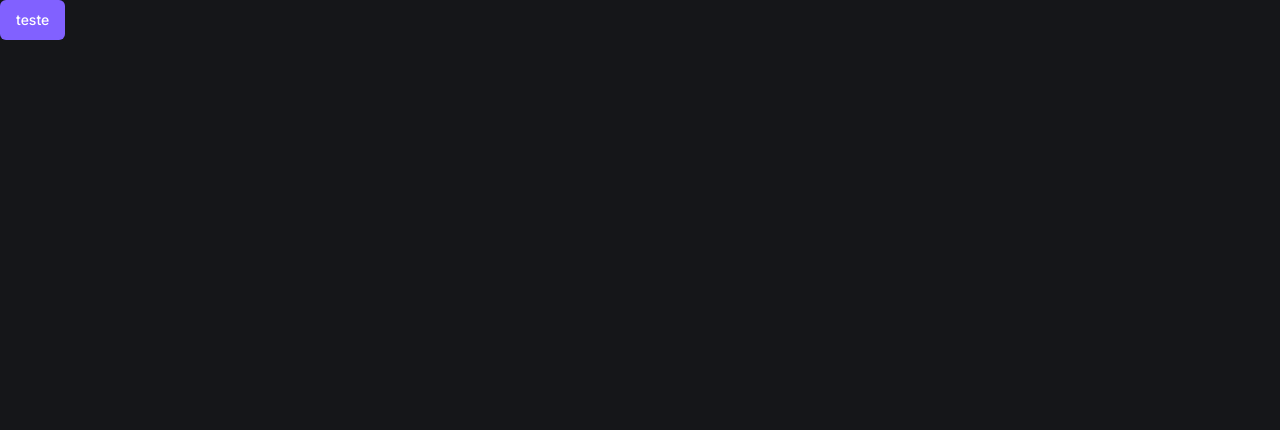
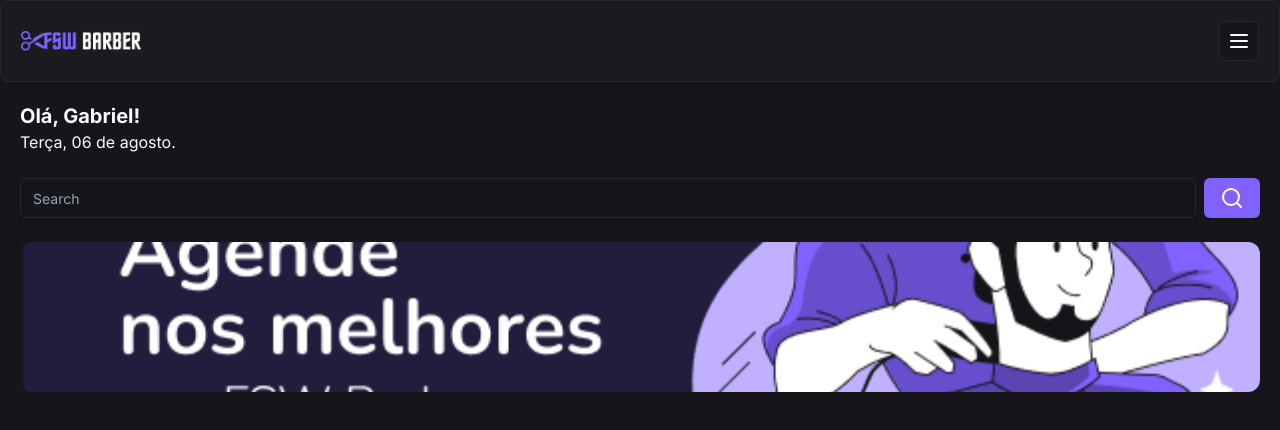
Before and after one commit to DamascenoDev/fsw-barber, a Next.js app: page / in a window 1280 px wide. Shown: the top 430 px of the page. Built offline with nearby package versions, Linux system fonts and the light colour scheme.

Commit message:
feat: add header components and banner

```diff
--- /dev/null
+++ b/app/_components/header.tsx
@@ -0,0 +1,19 @@
+import Image from "next/image"
+import { Card, CardContent } from "./ui/card"
+import { Button } from "./ui/button"
+import { MenuIcon } from "lucide-react"
+
+const Header = () => {
+  return (
+    <Card>
+      <CardContent className="flex flex-row items-center justify-between p-5">
+        <Image alt="LFSW Barber" src="/logo.png" height={18} width={120} />
+        <Button size="icon" variant="outline">
+          <MenuIcon />
+        </Button>
+      </CardContent>
+    </Card>
+  )
+}
+
+export default Header
--- /dev/null
+++ b/app/_components/ui/card.tsx
@@ -0,0 +1,79 @@
+import * as React from "react"
+
+import { cn } from "@/app/_lib/utils"
+
+const Card = React.forwardRef<
+  HTMLDivElement,
+  React.HTMLAttributes<HTMLDivElement>
+>(({ className, ...props }, ref) => (
+  <div
+    ref={ref}
+    className={cn(
+      "rounded-lg border bg-card text-card-foreground shadow-sm",
+      className,
+    )}
+    {...props}
+  />
+))
+Card.displayName = "Card"
+
+const CardHeader = React.forwardRef<
+  HTMLDivElement,
+  React.HTMLAttributes<HTMLDivElement>
+>(({ className, ...props }, ref) => (
+  <div
+    ref={ref}
+    className={cn("flex flex-col space-y-1.5 p-6", className)}
+    {...props}
+  />
+))
+CardHeader.displayName = "CardHeader"
+
+const CardTitle = React.forwardRef<
+  HTMLParagraphElement,
+  React.HTMLAttributes<HTMLHeadingElement>
+>(({ className, ...props }, ref) => (
+  <h3
+    ref={ref}
+    className={cn(
+      "text-2xl font-semibold leading-none tracking-tight",
+      className,
+    )}
+    {...props}
+  />
+))
+CardTitle.displayName = "CardTitle"
+
+const CardDescription = React.forwardRef<
+  HTMLParagraphElement,
+  React.HTMLAttributes<HTMLParagraphElement>
+>(({ className, ...props }, ref) => (
+  <p
+    ref={ref}
+    className={cn("text-sm text-muted-foreground", className)}
+    {...props}
+  />
+))
+CardDescription.displayName = "CardDescription"
+
+const CardContent = React.forwardRef<
+  HTMLDivElement,
+  React.HTMLAttributes<HTMLDivElement>
+>(({ className, ...props }, ref) => (
+  <div ref={ref} className={cn("p-6 pt-0", className)} {...props} />
+))
+CardContent.displayName = "CardContent"
+
+const CardFooter = React.forwardRef<
+  HTMLDivElement,
+  React.HTMLAttributes<HTMLDivElement>
+>(({ className, ...props }, ref) => (
+  <div
+    ref={ref}
+    className={cn("flex items-center p-6 pt-0", className)}
+    {...props}
+  />
+))
+CardFooter.displayName = "CardFooter"
+
+export { Card, CardHeader, CardFooter, CardTitle, CardDescription, CardContent }
--- /dev/null
+++ b/app/_components/ui/input.tsx
@@ -0,0 +1,25 @@
+import * as React from "react"
+
+import { cn } from "@/app/_lib/utils"
+
+export interface InputProps
+  extends React.InputHTMLAttributes<HTMLInputElement> {}
+
+const Input = React.forwardRef<HTMLInputElement, InputProps>(
+  ({ className, type, ...props }, ref) => {
+    return (
+      <input
+        type={type}
+        className={cn(
+          "flex h-10 w-full rounded-md border border-input bg-background px-3 py-2 text-sm ring-offset-background file:border-0 file:bg-transparent file:text-sm file:font-medium placeholder:text-muted-foreground focus-visible:outline-none focus-visible:ring-2 focus-visible:ring-ring focus-visible:ring-offset-2 disabled:cursor-not-allowed disabled:opacity-50",
+          className,
+        )}
+        ref={ref}
+        {...props}
+      />
+    )
+  },
+)
+Input.displayName = "Input"
+
+export { Input }
--- a/app/page.tsx
+++ b/app/page.tsx
@@ -1,7 +1,35 @@
-import { Button } from "./_components/ui/button";
+import { SearchIcon } from "lucide-react"
+import Header from "./_components/header"
+import { Button } from "./_components/ui/button"
+import { Input } from "./_components/ui/input"
+import Image from "next/image"
 
 const Home = () => {
-  return <Button>teste</Button>
+  return (
+    <div>
+      <Header />
+      <div className="p-5">
+        <h2 className="text-xl font-bold">Olá, Gabriel!</h2>
+        <p>Terça, 06 de agosto.</p>
+
+        <div className="mt-6 flex items-center gap-2">
+          <Input placeholder="Search" />
+          <Button>
+            <SearchIcon />
+          </Button>
+        </div>
+
+        <div className="relative mt-6 h-[150px] w-full">
+          <Image
+            alt="Agende nos melhores com FSW"
+            src="/banner-01.png"
+            fill
+            className="rounded-xl object-cover"
+          />
+        </div>
+      </div>
+    </div>
+  )
 }
 
-export default Home;
+export default Home
```
Also changed, not shown: public/banner-01.png (added), public/logo.png (added).
